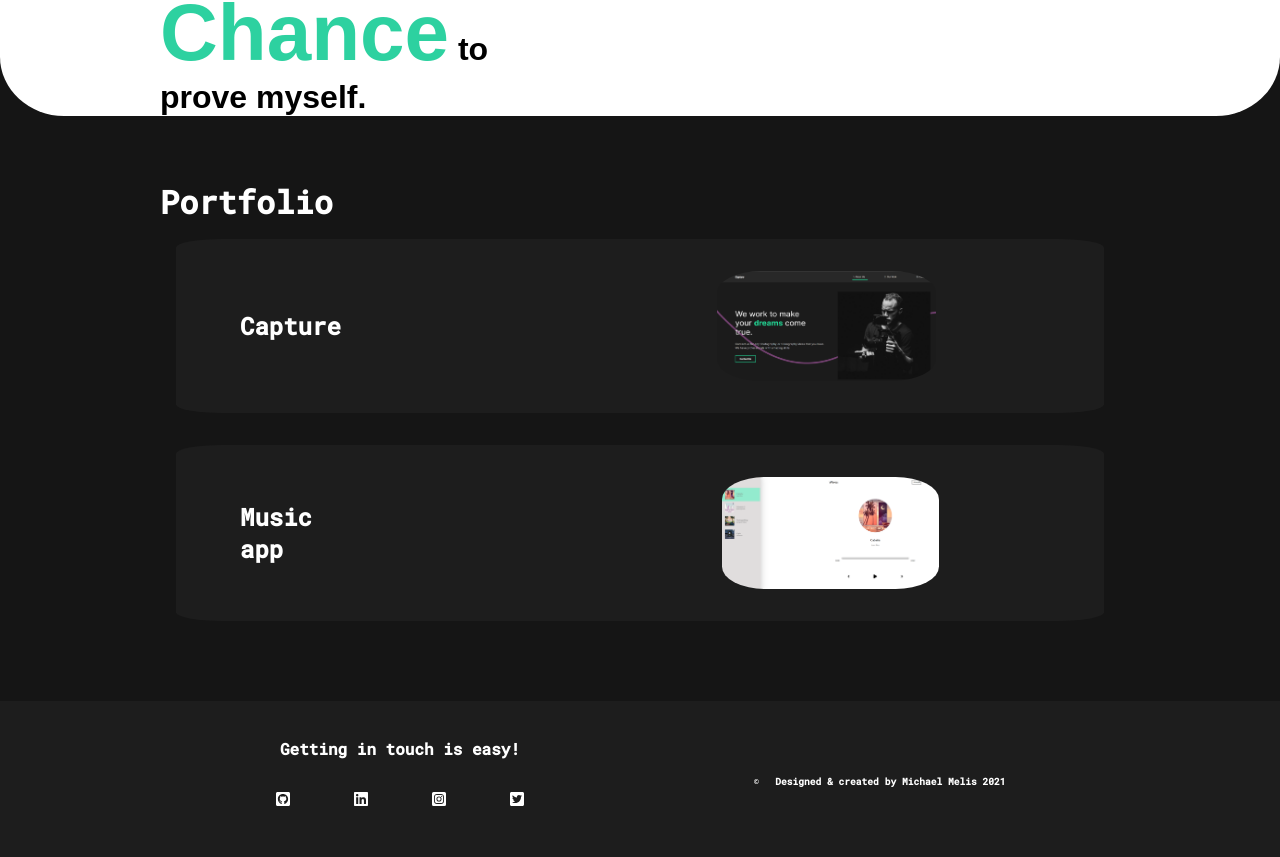
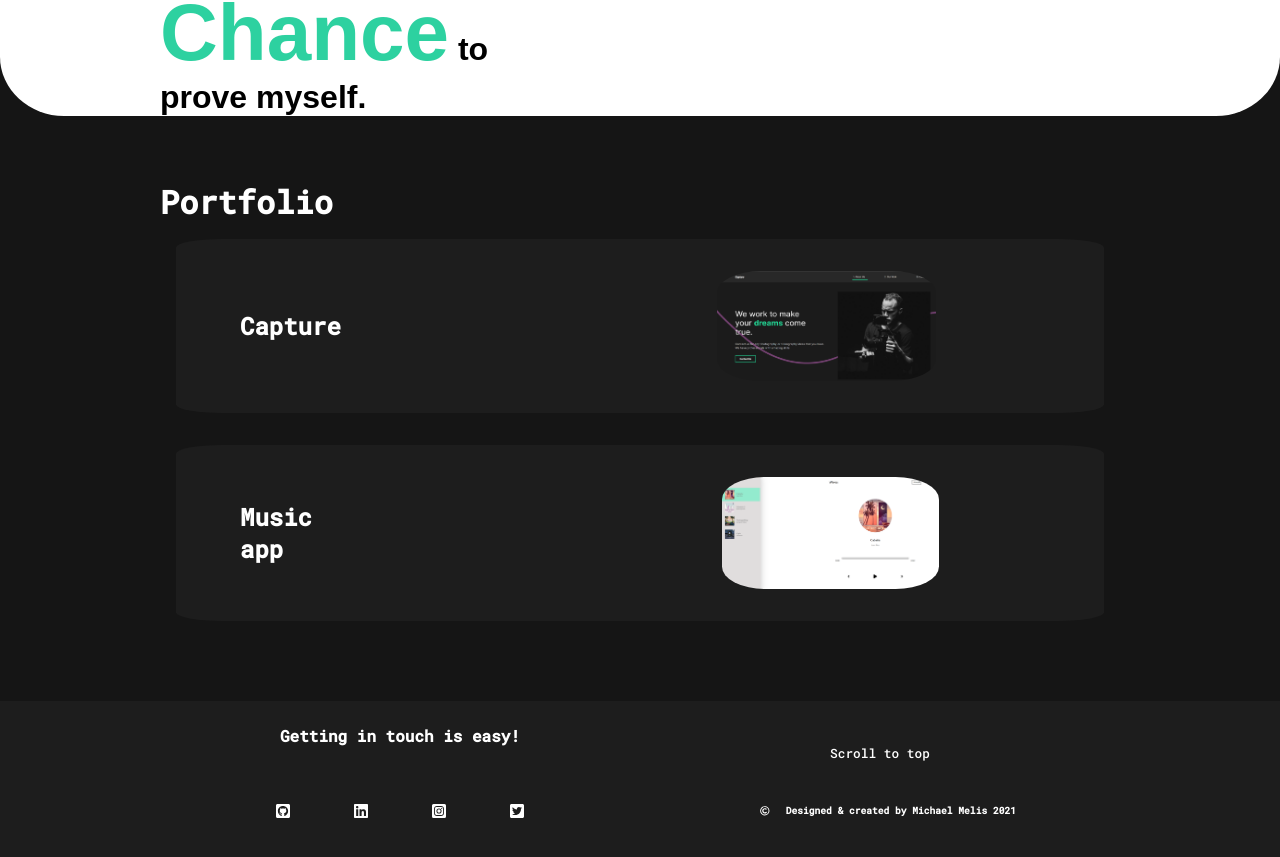
Before and after one commit to Michael-Melis/Michael-portfolio, a React (Create React App) app: page / in a window 1280 px wide. Shown: the part 2422-3279 px from the top of the page. Built offline with nearby package versions, Linux system fonts and the light colour scheme.

Commit message:
scroll to the top

```diff
--- a/package.json
+++ b/package.json
@@ -15,6 +15,7 @@
     "react": "^17.0.2",
     "react-dom": "^17.0.2",
     "react-router-dom": "^5.3.0",
+    "react-router-hash-link": "^2.4.3",
     "react-scripts": "4.0.3",
     "styled-components": "^5.3.3",
     "web-vitals": "^1.1.2"
--- a/src/pages/Contact.js
+++ b/src/pages/Contact.js
@@ -8,6 +8,8 @@ import {
   faTwitterSquare,
 } from "@fortawesome/free-brands-svg-icons";
 import { faCopyright } from "@fortawesome/free-regular-svg-icons";
+
+import { HashLink } from "react-router-hash-link";
 
 const Contact = () => {
   return (
@@ -46,8 +48,14 @@ const Contact = () => {
         </Icons>
       </LeftDiv>
       <RightDiv>
-        <FontAwesomeIcon icon={faCopyright} />
-        <h1>Designed & created by Michael Melis 2021</h1>
+        <StyledBackToTop smooth to="#top">
+          Scroll to top
+        </StyledBackToTop>
+
+        <h1>
+          <StyledCopy icon={faCopyright} />
+          Designed & created by Michael Melis 2021
+        </h1>
       </RightDiv>
     </StyledContact>
   );
@@ -63,8 +71,12 @@ const StyledContact = styled.div`
   background: #1d1d1d;
   width: 100%;
 `;
+const StyledBackToTop = styled(HashLink)`
+  color: #fff;
+  font-size: 0.8rem;
+`;
 const LeftDiv = styled.div`
-  justify-content: center;
+  justify-content: space-evenly;
   display: flex;
   margin-left: 10rem;
   width: 49%;
@@ -90,11 +102,15 @@ const StyledIcon = styled(FontAwesomeIcon)`
     transition: 0.2s ease-in;
   }
 `;
+const StyledCopy = styled(FontAwesomeIcon)`
+  margin-right: 1rem;
+`;
+const RightDiv = styled.div`
+  display: flex;
+  flex-direction: column;
+  justify-content: space-evenly;
+  align-items: center;
 
-const RightDiv = styled.div`
-  justify-content: center;
-  align-items: center;
-  display: flex;
   width: 49%;
   font-size: 0.3rem;
   margin-right: 10rem;
```
Also changed, not shown: 1 other file (tests, documents, lock files or other folders).
